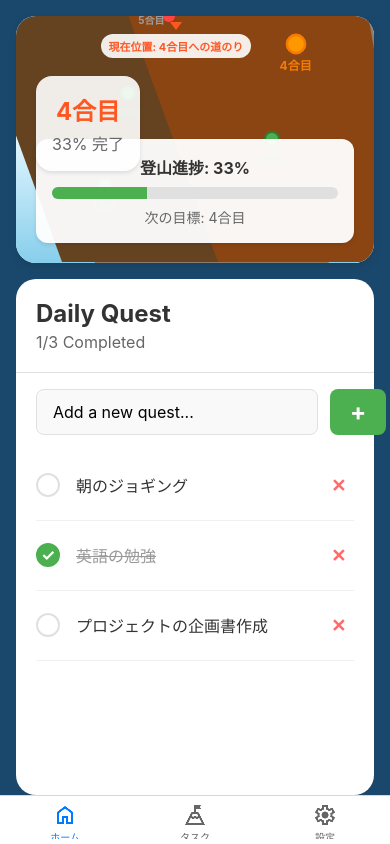
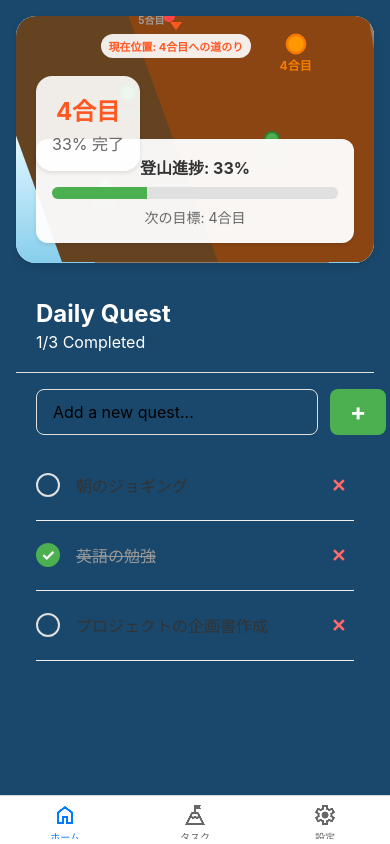
Before and after one commit to myo-ojin/climb-you, a React Native app: screen /Main in a window 390 px wide. Built offline with nearby package versions, Linux system fonts and the light colour scheme.

Commit message:
style: update task section colors to match night sky theme (#1a486c)

```diff
--- a/src/screens/MainScreen.tsx
+++ b/src/screens/MainScreen.tsx
@@ -183,7 +183,6 @@ const styles = StyleSheet.create({
   },
   taskSection: {
     flex: 1, // Takes remaining 2/3 of screen
-    backgroundColor: 'white',
     paddingTop: 20,
     marginHorizontal: 16,
     borderRadius: 20,
@@ -193,16 +192,18 @@ const styles = StyleSheet.create({
     paddingBottom: 20,
     borderBottomWidth: 1,
     borderBottomColor: '#E0E0E0',
+    backgroundColor: '#1a486c',
+    color: '#fff',
   },
   taskHeaderTitle: {
     fontSize: 24,
     fontWeight: 'bold',
-    color: '#333',
+    color: '#fff',
     marginBottom: 4,
   },
   taskHeaderSubtitle: {
     fontSize: 16,
-    color: '#666',
+    color: '#fff',
   },
   addTaskContainer: {
     flexDirection: 'row',
@@ -218,7 +219,6 @@ const styles = StyleSheet.create({
     paddingHorizontal: 16,
     paddingVertical: 12,
     fontSize: 16,
-    backgroundColor: '#F9F9F9',
   },
   addButton: {
     backgroundColor: '#4CAF50',
```
